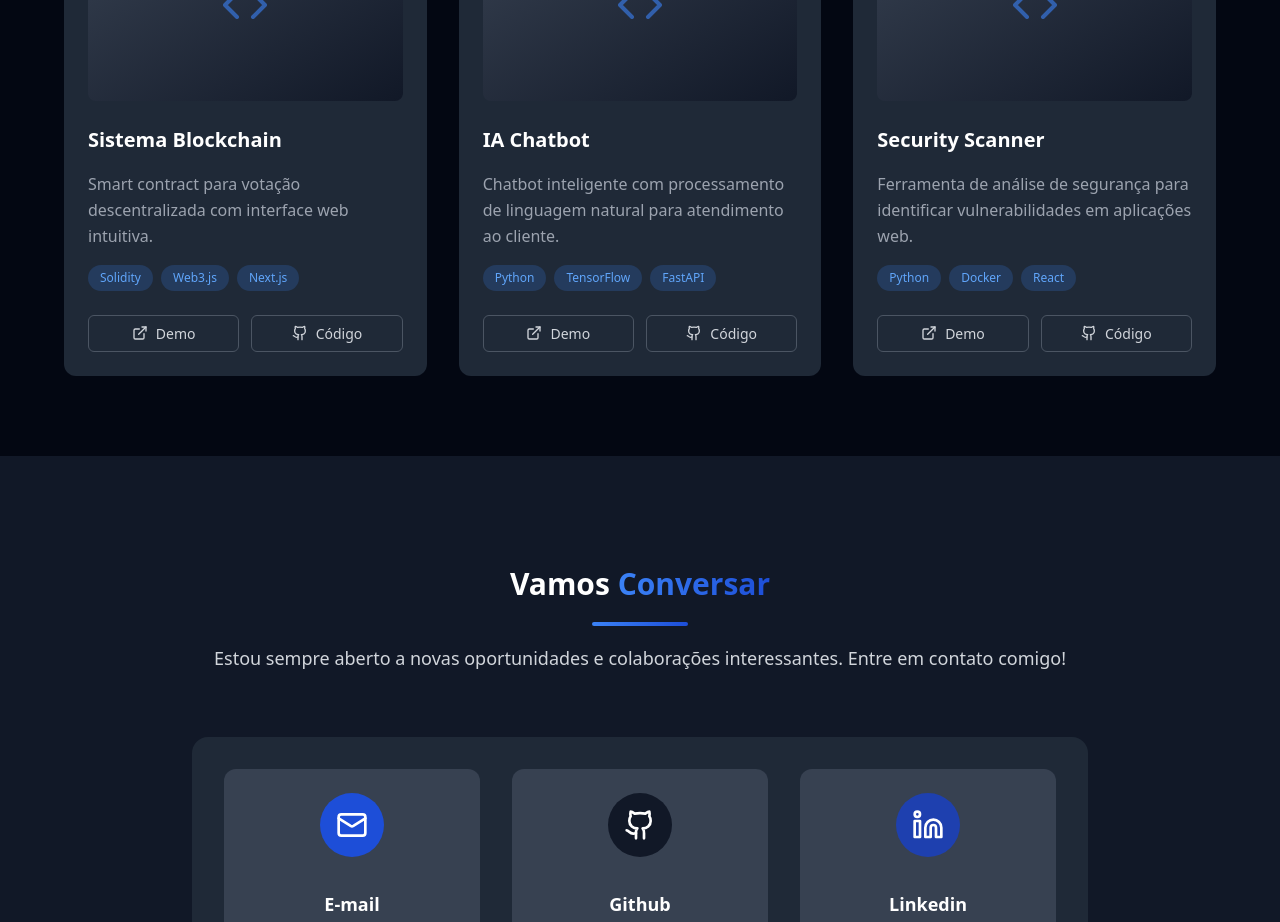
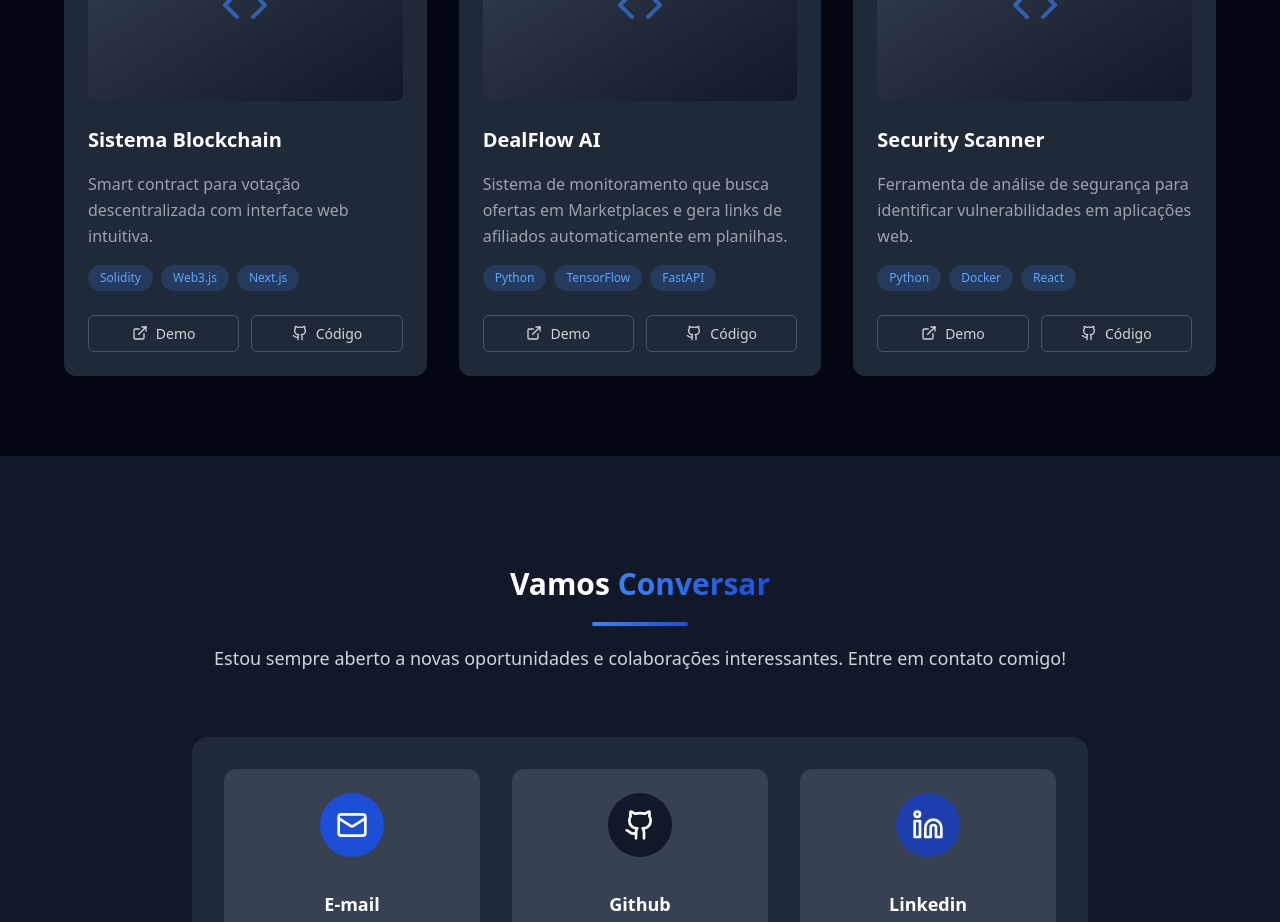
Before and after one commit to whois-machado/myportfolio, a React app: page / in a window 1280 px wide. Shown: the part 2700-3622 px from the top of the page. Built offline with nearby package versions, Linux system fonts and the light colour scheme; the HTML template or start-up script is replaced by a standard one.

Commit message:
feat: atualiza projeto IA Chatbot para DealFlow AI

```diff
--- a/src/App.jsx
+++ b/src/App.jsx
@@ -270,8 +270,8 @@ export default function App() {
                 tech: ["Solidity", "Web3.js", "Next.js"]
               },
               {
-                title: "IA Chatbot",
-                description: "Chatbot inteligente com processamento de linguagem natural para atendimento ao cliente.",
+                title: "DealFlow AI",
+                description: "Sistema de monitoramento que busca ofertas em Marketplaces e gera links de afiliados automaticamente em planilhas.",
                 tech: ["Python", "TensorFlow", "FastAPI"]
               },
               {
```
